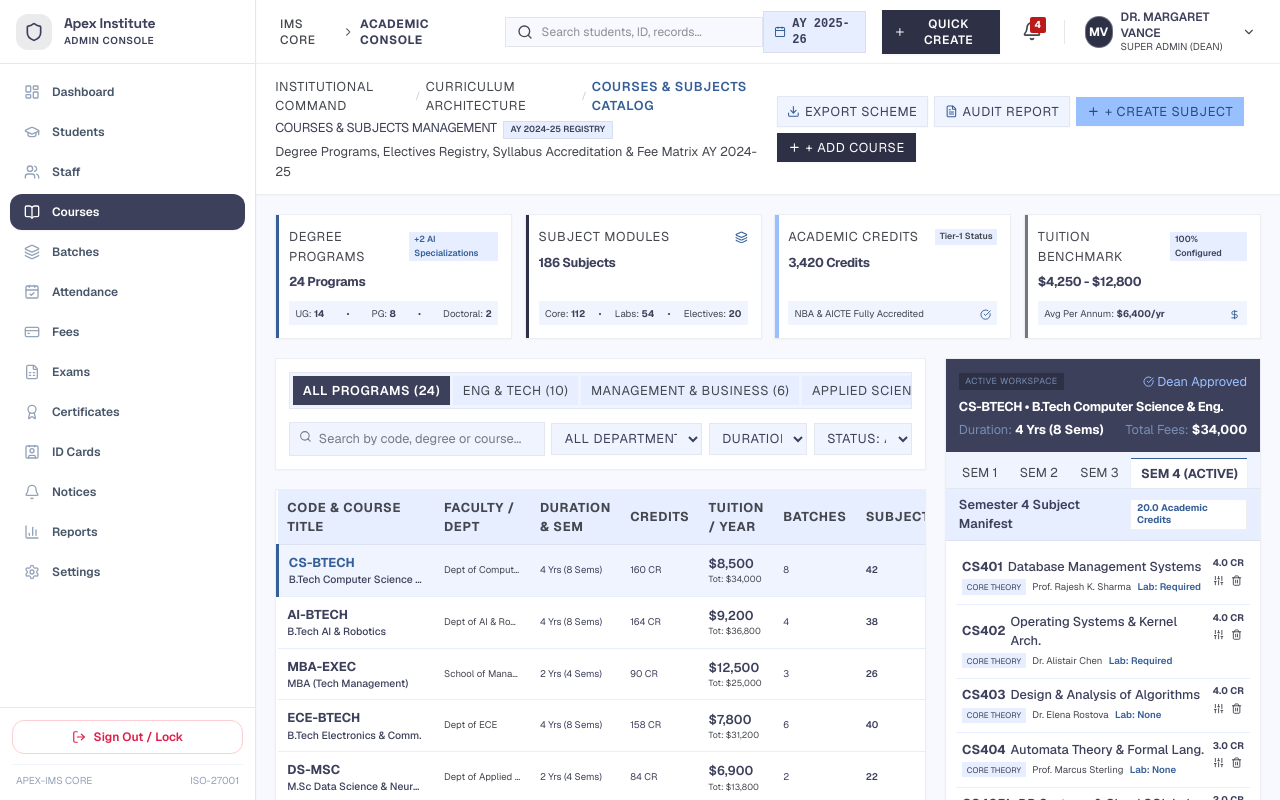
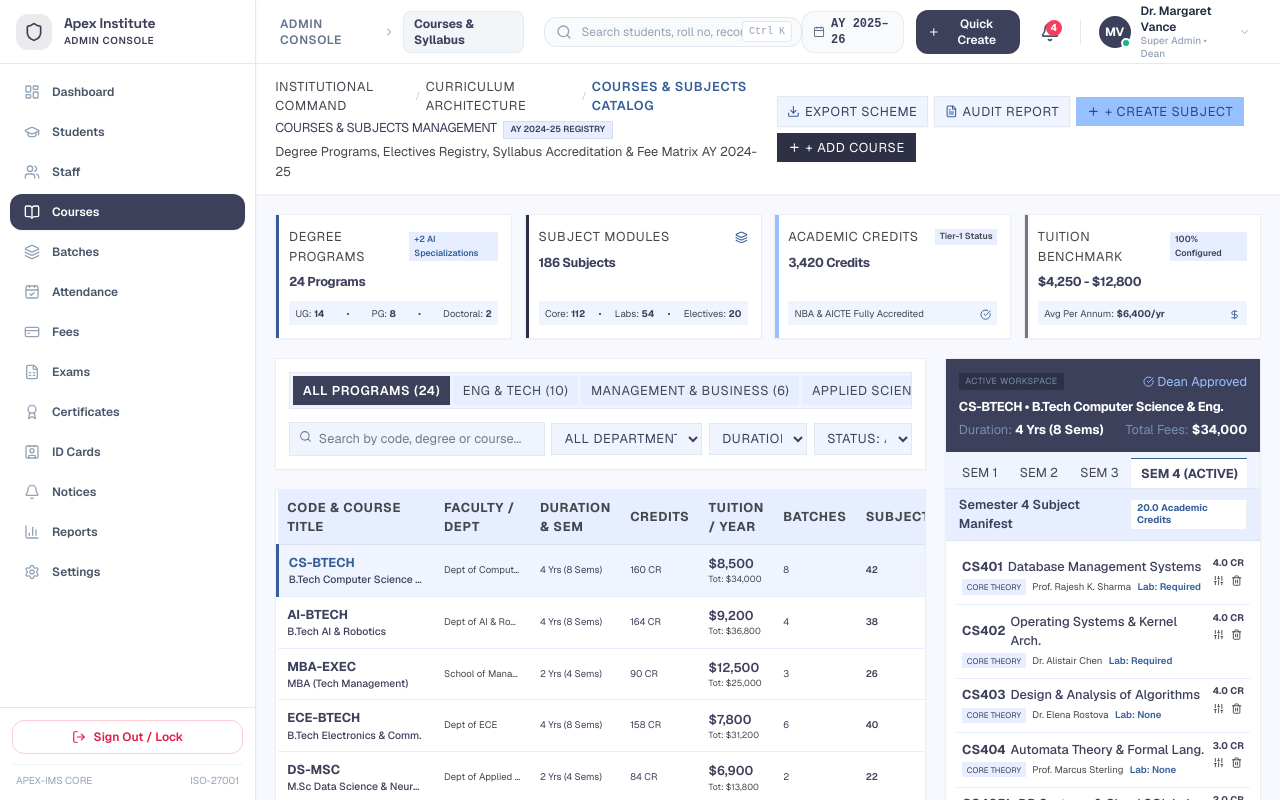
Before and after one commit to AmarOdizo/IMS, a Next.js app: page /admin/courses in a window 1280 px wide. Shown: the top 800 px of the page. Built offline with nearby package versions, Linux system fonts and the light colour scheme.

Commit message:
feat: add AdminHeader component with navigation and quick actions

```diff
--- a/src/components/admin/AdminHeader.tsx
+++ b/src/components/admin/AdminHeader.tsx
@@ -1,7 +1,8 @@
 "use client";
 
-import { useState } from "react";
+import { useState, useRef, useEffect } from "react";
 import Link from "next/link";
+import { usePathname } from "next/navigation";
 import {
   Search,
   Calendar,
@@ -12,145 +13,390 @@ import {
   UserCheck,
   CreditCard,
   UserPlus,
-  FileText
+  FileText,
+  X,
+  Layers,
+  Award,
+  Settings,
+  BarChart3,
+  LogOut,
+  Shield,
+  CheckCircle2,
+  AlertTriangle
 } from "lucide-react";
+
+// Route title mapping for admin sections
+const routeTitleMap: Record<string, string> = {
+  "/admin": "Dashboard",
+  "/admin/students": "Students",
+  "/admin/staff": "Staff Directory",
+  "/admin/courses": "Courses & Syllabus",
+  "/admin/batches": "Batches & Cohorts",
+  "/admin/attendance": "Attendance Register",
+  "/admin/fees": "Fee Accounting",
+  "/admin/exams": "Examination Matrix",
+  "/admin/certificates": "Certificates & Degrees",
+  "/admin/id-cards": "Identity Cards",
+  "/admin/notices": "Notices & Circulars",
+  "/admin/reports": "Operational Reports",
+  "/admin/settings": "System Settings",
+};
+
+interface NotificationItem {
+  id: string;
+  title: string;
+  desc: string;
+  time: string;
+  type: "admission" | "fee" | "alert" | "exam";
+  href: string;
+}
+
+const notificationsData: NotificationItem[] = [
+  {
+    id: "notif-1",
+    title: "New Admission Application",
+    desc: "Kavita Narang applied for B.Tech CS (Lateral Entry)",
+    time: "10 mins ago",
+    type: "admission",
+    href: "/admin/students",
+  },
+  {
+    id: "notif-2",
+    title: "Fee Payment Recorded",
+    desc: "₹48,500 received via UPI for Tranche 2 (Receipt #8492)",
+    time: "25 mins ago",
+    type: "fee",
+    href: "/admin/fees",
+  },
+  {
+    id: "notif-3",
+    title: "Attendance Deficit Alert",
+    desc: "B.Tech ME 4th Sem Section B dropped below 75% threshold",
+    time: "1 hour ago",
+    type: "alert",
+    href: "/admin/attendance",
+  },
+  {
+    id: "notif-4",
+    title: "Exam Marks Finalized",
+    desc: "Continuous assessment marks committed for CS-401 cohort",
+    time: "2 hours ago",
+    type: "exam",
+    href: "/admin/exams",
+  },
+];
 
 export default function AdminHeader() {
   const [showQuickModal, setShowQuickModal] = useState(false);
   const [showNotifications, setShowNotifications] = useState(false);
+  const [showProfileMenu, setShowProfileMenu] = useState(false);
+  const [searchQuery, setSearchQuery] = useState("");
+
+  const pathname = usePathname();
+  const headerRef = useRef<HTMLDivElement>(null);
+
+  // Close popovers on click outside
+  useEffect(() => {
+    function handleClickOutside(event: MouseEvent) {
+      if (headerRef.current && !headerRef.current.contains(event.target as Node)) {
+        setShowQuickModal(false);
+        setShowNotifications(false);
+        setShowProfileMenu(false);
+      }
+    }
+    document.addEventListener("mousedown", handleClickOutside);
+    return () => document.removeEventListener("mousedown", handleClickOutside);
+  }, []);
+
+  const getPageTitle = () => {
+    if (routeTitleMap[pathname]) {
+      return routeTitleMap[pathname];
+    }
+    const matched = Object.keys(routeTitleMap)
+      .filter((k) => k !== "/admin")
+      .find((k) => pathname.startsWith(k));
+    if (matched) {
+      return routeTitleMap[matched];
+    }
+    const segments = pathname.split("/").filter(Boolean);
+    const last = segments[segments.length - 1];
+    if (last && last !== "admin") {
+      return last
+        .split("-")
+        .map((w) => w.charAt(0).toUpperCase() + w.slice(1))
+        .join(" ");
+    }
+    return "Dashboard";
+  };
+
+  const currentTitle = getPageTitle();
 
   return (
-    <header className="fixed top-0 left-64 right-0 h-16 bg-surface-container-lowest border-b border-outline-variant/30 z-40 flex items-center justify-between px-6">
-      {/* Left: Breadcrumbs & Search */}
-      <div className="flex items-center gap-6">
-        <nav className="flex items-center gap-1.5 text-xs uppercase tracking-wider text-on-surface-variant font-medium">
-          <span className="hover:text-on-surface cursor-pointer">IMS Core</span>
-          <ChevronRight className="w-3.5 h-3.5 text-on-surface-variant" />
-          <span className="text-primary font-bold">Academic Console</span>
+    <header
+      ref={headerRef}
+      className="fixed top-0 left-64 right-0 h-16 bg-white/95 backdrop-blur-md border-b border-slate-200/90 z-40 flex items-center justify-between px-6 select-none shadow-2xs"
+    >
+      {/* Left: Dynamic Breadcrumbs & Search */}
+      <div className="flex items-center gap-5">
+        <nav className="flex items-center gap-2 text-xs">
+          <Link
+            href="/admin"
+            className="font-semibold text-slate-500 hover:text-slate-800 transition-colors uppercase tracking-wider"
+          >
+            Admin Console
+          </Link>
+          <ChevronRight className="w-3.5 h-3.5 text-slate-400" />
+          <span className="font-bold text-[#3D405B] bg-slate-100/90 px-2.5 py-1 rounded-lg border border-slate-200/80">
+            {currentTitle}
+          </span>
         </nav>
 
+        {/* Global Search Bar */}
         <div className="relative hidden xl:flex items-center w-72">
-          <Search className="absolute left-3 text-on-surface-variant w-4 h-4" />
+          <Search className="absolute left-3 text-slate-400 w-4 h-4 pointer-events-none" />
           <input
-            className="w-full bg-surface border border-outline-variant/40 pl-9 pr-3 py-1.5 text-xs text-on-surface focus:outline-none focus:border-primary-container placeholder:text-on-surface-variant/60"
-            placeholder="Search students, ID, records..."
+            value={searchQuery}
+            onChange={(e) => setSearchQuery(e.target.value)}
+            className="w-full bg-slate-50 hover:bg-slate-100/80 focus:bg-white border border-slate-200 pl-9 pr-12 py-1.5 text-xs text-slate-800 rounded-xl focus:outline-none focus:border-[#3D405B] focus:ring-2 focus:ring-slate-100 transition-all placeholder:text-slate-400"
+            placeholder="Search students, roll no, records..."
             type="text"
           />
+          <kbd className="absolute right-2.5 px-1.5 py-0.5 text-[10px] font-mono text-slate-400 bg-white border border-slate-200 rounded shadow-2xs pointer-events-none">
+            Ctrl K
+          </kbd>
         </div>
       </div>
 
-      {/* Right: Academic Year, Quick Actions, Profile */}
-      <div className="flex items-center gap-4">
+      {/* Right: Academic Year, Quick Actions, Notifications, Profile */}
+      <div className="flex items-center gap-3">
         {/* Academic Year Badge */}
-        <div className="inline-flex items-center gap-1.5 px-2.5 py-1 bg-surface-container border border-outline-variant/40 font-mono text-xs text-primary">
-          <Calendar className="w-3.5 h-3.5 text-secondary" />
-          <span className="font-semibold">AY 2025-26</span>
+        <div className="hidden sm:inline-flex items-center gap-1.5 px-2.5 py-1 bg-slate-50 border border-slate-200/80 rounded-xl font-mono text-xs text-[#3D405B] shadow-2xs">
+          <Calendar className="w-3.5 h-3.5 text-slate-500" />
+          <span className="font-semibold">AY 2025–26</span>
         </div>
 
-        {/* Quick Create Dropdown / Trigger */}
+        {/* Quick Create Dropdown */}
         <div className="relative">
           <button
-            onClick={() => setShowQuickModal(!showQuickModal)}
-            className="inline-flex items-center gap-1 px-3 py-1.5 bg-primary-container text-white text-xs uppercase tracking-wider font-semibold hover:bg-primary transition-colors shadow-sm"
+            onClick={() => {
+              setShowQuickModal(!showQuickModal);
+              setShowNotifications(false);
+              setShowProfileMenu(false);
+            }}
+            className="inline-flex items-center gap-1.5 px-3 py-1.5 bg-[#3D405B] hover:bg-[#2E3046] text-white text-xs font-semibold rounded-xl shadow-xs transition-all cursor-pointer"
           >
             <Plus className="w-3.5 h-3.5" />
             <span>Quick Create</span>
           </button>
 
           {showQuickModal && (
-            <div className="absolute right-0 mt-2 w-56 bg-surface-container-lowest border border-outline-variant/40 shadow-lg py-1 z-50 animate-in fade-in slide-in-from-top-1">
+            <div className="absolute right-0 mt-2 w-60 bg-white border border-slate-200 rounded-2xl shadow-xl p-2 z-50 animate-in fade-in slide-in-from-top-2 duration-150">
+              <div className="px-3 py-1.5 text-[10px] font-bold uppercase tracking-wider text-slate-400 border-b border-slate-100 mb-1">
+                Administrative Actions
+              </div>
+
               <Link
                 href="/admin/students"
                 onClick={() => setShowQuickModal(false)}
-                className="flex items-center gap-2 px-3 py-2 text-xs text-on-surface hover:bg-surface-container-low transition-colors"
+                className="flex items-center gap-2.5 px-3 py-2 text-xs font-medium text-slate-700 hover:text-[#3D405B] hover:bg-slate-50 rounded-xl transition-colors"
               >
-                <UserPlus className="w-4 h-4 text-secondary" />
-                <span>+ New Student Admission</span>
+                <div className="w-7 h-7 rounded-lg bg-blue-50 text-blue-600 flex items-center justify-center shrink-0">
+                  <UserPlus className="w-4 h-4" />
+                </div>
+                <span>New Student Admission</span>
               </Link>
+
               <Link
                 href="/admin/fees"
                 onClick={() => setShowQuickModal(false)}
-                className="flex items-center gap-2 px-3 py-2 text-xs text-on-surface hover:bg-surface-container-low transition-colors"
+                className="flex items-center gap-2.5 px-3 py-2 text-xs font-medium text-slate-700 hover:text-[#3D405B] hover:bg-slate-50 rounded-xl transition-colors"
               >
-                <CreditCard className="w-4 h-4 text-secondary" />
-                <span>+ Record Fee Payment</span>
+                <div className="w-7 h-7 rounded-lg bg-emerald-50 text-emerald-600 flex items-center justify-center shrink-0">
+                  <CreditCard className="w-4 h-4" />
+                </div>
+                <span>Record Fee Payment</span>
               </Link>
+
               <Link
                 href="/admin/attendance"
                 onClick={() => setShowQuickModal(false)}
-                className="flex items-center gap-2 px-3 py-2 text-xs text-on-surface hover:bg-surface-container-low transition-colors"
+                className="flex items-center gap-2.5 px-3 py-2 text-xs font-medium text-slate-700 hover:text-[#3D405B] hover:bg-slate-50 rounded-xl transition-colors"
               >
-                <UserCheck className="w-4 h-4 text-secondary" />
-                <span>+ Mark Attendance</span>
+                <div className="w-7 h-7 rounded-lg bg-indigo-50 text-indigo-600 flex items-center justify-center shrink-0">
+                  <UserCheck className="w-4 h-4" />
+                </div>
+                <span>Daily Attendance Sync</span>
               </Link>
+
+              <Link
+                href="/admin/batches"
+                onClick={() => setShowQuickModal(false)}
+                className="flex items-center gap-2.5 px-3 py-2 text-xs font-medium text-slate-700 hover:text-[#3D405B] hover:bg-slate-50 rounded-xl transition-colors"
+              >
+                <div className="w-7 h-7 rounded-lg bg-purple-50 text-purple-600 flex items-center justify-center shrink-0">
+                  <Layers className="w-4 h-4" />
+                </div>
+                <span>Create Batch Cohort</span>
+              </Link>
+
               <Link
                 href="/admin/notices"
                 onClick={() => setShowQuickModal(false)}
-                className="flex items-center gap-2 px-3 py-2 text-xs text-on-surface hover:bg-surface-container-low transition-colors"
+                className="flex items-center gap-2.5 px-3 py-2 text-xs font-medium text-slate-700 hover:text-[#3D405B] hover:bg-slate-50 rounded-xl transition-colors"
               >
-                <FileText className="w-4 h-4 text-secondary" />
-                <span>+ Broadcast Notice</span>
+                <div className="w-7 h-7 rounded-lg bg-amber-50 text-amber-600 flex items-center justify-center shrink-0">
+                  <FileText className="w-4 h-4" />
+                </div>
+                <span>Broadcast Circular</span>
               </Link>
             </div>
           )}
         </div>
 
-        {/* Notification Bell */}
+        {/* Notifications Popover */}
         <div className="relative">
           <button
-            onClick={() => setShowNotifications(!showNotifications)}
+            onClick={() => {
+              setShowNotifications(!showNotifications);
+              setShowQuickModal(false);
+              setShowProfileMenu(false);
+            }}
             aria-label="Notifications"
-            className="relative p-1.5 text-on-surface-variant hover:text-on-surface hover:bg-surface transition-colors"
+            className="relative p-2 text-slate-600 hover:text-slate-900 hover:bg-slate-100 rounded-xl transition-colors cursor-pointer"
           >
             <Bell className="w-5 h-5" />
-            <span className="absolute top-0.5 right-0.5 flex items-center justify-center h-4 w-4 bg-error text-white text-[10px] leading-none font-bold rounded-sm">
+            <span className="absolute top-1.5 right-1.5 flex items-center justify-center h-4 w-4 bg-rose-500 text-white text-[10px] leading-none font-bold rounded-full">
               4
             </span>
           </button>
 
           {showNotifications && (
-            <div className="absolute right-0 mt-2 w-72 bg-surface-container-lowest border border-outline-variant/40 shadow-xl py-2 z-50 text-xs">
-              <div className="px-3 py-1 font-bold text-primary border-b border-outline-variant/20 flex justify-between">
-                <span>Recent Alerts</span>
-                <span className="text-[10px] text-secondary">4 new</span>
+            <div className="absolute right-0 mt-2 w-80 sm:w-88 bg-white border border-slate-200 rounded-2xl shadow-xl p-4 z-50 animate-in fade-in slide-in-from-top-2 duration-150">
+              <div className="flex items-center justify-between pb-3 border-b border-slate-100">
+                <div className="flex items-center gap-2">
+                  <span className="text-xs font-bold uppercase tracking-wider text-slate-800">
+                    Administrative Alerts
+                  </span>
+                  <span className="px-1.5 py-0.5 bg-blue-50 text-blue-700 text-[10px] font-bold rounded-full border border-blue-200">
+                    4 New
+                  </span>
                 </div>
-              <div className="divide-y divide-outline-variant/10 max-h-60 overflow-y-auto">
-                <div className="px-3 py-2 hover:bg-surface-container-low cursor-pointer">
-                  <p className="font-semibold text-primary">New Admission Applied</p>
-                  <p className="text-on-surface-variant text-[11px]">Kavita Narang (MBA Tech Sem 1)</p>
-                  <span className="text-[9px] text-secondary font-mono">10 mins ago</span>
+                <button
+                  onClick={() => setShowNotifications(false)}
+                  className="p-1 text-slate-400 hover:text-slate-600 rounded-lg hover:bg-slate-100 transition-colors cursor-pointer"
+                >
+                  <X className="w-3.5 h-3.5" />
+                </button>
               </div>
-                <div className="px-3 py-2 hover:bg-surface-container-low cursor-pointer">
-                  <p className="font-semibold text-primary">Fee Payment Recorded</p>
-                  <p className="text-on-surface-variant text-[11px]">₹24,500 received via UPI (Receipt #9042)</p>
-                  <span className="text-[9px] text-secondary font-mono">25 mins ago</span>
+
+              <div className="divide-y divide-slate-100 mt-2 max-h-72 overflow-y-auto">
+                {notificationsData.map((item) => (
+                  <Link
+                    key={item.id}
+                    href={item.href}
+                    onClick={() => setShowNotifications(false)}
+                    className="py-2.5 px-1.5 flex flex-col gap-1 hover:bg-slate-50 rounded-xl transition-colors block text-left"
+                  >
+                    <div className="flex items-center justify-between text-[10px]">
+                      <span className="font-semibold text-[#3D405B]">
+                        {item.title}
+                      </span>
+                      <span className="text-slate-400 font-mono">{item.time}</span>
                     </div>
-                <div className="px-3 py-2 hover:bg-surface-container-low cursor-pointer">
-                  <p className="font-semibold text-error">Low Attendance Alert</p>
-                  <p className="text-on-surface-variant text-[11px]">Diploma Mech Batch 23 dropped below 75%</p>
-                  <span className="text-[9px] text-secondary font-mono">1 hr ago</span>
+                    <p className="text-xs text-slate-500 line-clamp-2 leading-relaxed">
+                      {item.desc}
+                    </p>
+                  </Link>
+                ))}
               </div>
+
+              <div className="pt-3 mt-1 border-t border-slate-100 text-center">
+                <Link
+                  href="/admin/notices"
+                  onClick={() => setShowNotifications(false)}
+                  className="text-xs font-semibold text-blue-600 hover:text-blue-700 inline-flex items-center gap-1"
+                >
+                  <span>View All Circulars &amp; Directives</span>
+                  <ChevronRight className="w-3.5 h-3.5" />
+                </Link>
               </div>
             </div>
           )}
         </div>
 
-        <div className="h-6 w-px bg-outline-variant/40"></div>
+        {/* Divider */}
+        <div className="h-6 w-px bg-slate-200"></div>
 
-        {/* Profile Card */}
-        <div className="flex items-center gap-2 pl-1 cursor-pointer hover:opacity-90">
-          <div className="w-8 h-8 rounded-full bg-primary-container text-white flex items-center justify-center font-bold text-xs border border-outline-variant/40">
+        {/* Profile Chip & Dropdown */}
+        <div className="relative">
+          <button
+            onClick={() => {
+              setShowProfileMenu(!showProfileMenu);
+              setShowQuickModal(false);
+              setShowNotifications(false);
+            }}
+            className="flex items-center gap-2.5 p-1.5 hover:bg-slate-100/80 rounded-xl transition-all cursor-pointer text-left"
+          >
+            <div className="relative">
+              <div className="w-8 h-8 rounded-full bg-[#3D405B] text-white flex items-center justify-center font-bold text-xs shadow-xs">
                 MV
               </div>
-          <div className="hidden md:flex flex-col text-left leading-tight">
-            <span className="text-xs uppercase text-on-surface font-semibold">
+              <span className="absolute bottom-0 right-0 w-2.5 h-2.5 rounded-full bg-emerald-500 border-2 border-white"></span>
+            </div>
+            <div className="hidden md:flex flex-col leading-tight">
+              <span className="text-xs font-semibold text-slate-800">
                 Dr. Margaret Vance
               </span>
-            <span className="text-[10px] uppercase text-on-surface-variant">
-              Super Admin (Dean)
+              <span className="text-[10px] text-slate-400 font-medium">
+                Super Admin &bull; Dean
               </span>
             </div>
-          <ChevronDown className="w-4 h-4 text-on-surface-variant" />
+            <ChevronDown className="w-3.5 h-3.5 text-slate-400 hidden sm:block" />
+          </button>
+
+          {showProfileMenu && (
+            <div className="absolute right-0 mt-2 w-64 bg-white border border-slate-200 rounded-2xl shadow-xl p-2 z-50 animate-in fade-in slide-in-from-top-2 duration-150">
+              <div className="p-3 border-b border-slate-100 mb-1 bg-slate-50/70 rounded-xl">
+                <p className="text-xs font-bold text-[#3D405B]">Dr. Margaret Vance</p>
+                <p className="text-[11px] text-slate-400 font-mono">dean.office@apex.edu</p>
+                <div className="mt-1.5 flex items-center gap-1.5">
+                  <span className="inline-flex items-center gap-1 px-2 py-0.5 bg-emerald-50 text-emerald-700 text-[10px] font-semibold rounded-full border border-emerald-200">
+                    <Shield className="w-3 h-3" />
+                    Central Admin
+                  </span>
+                </div>
+              </div>
+
+              <Link
+                href="/admin/settings"
+                onClick={() => setShowProfileMenu(false)}
+                className="flex items-center gap-2 px-3 py-2 text-xs font-medium text-slate-700 hover:text-[#3D405B] hover:bg-slate-50 rounded-xl transition-colors"
+              >
+                <Settings className="w-4 h-4 text-slate-500" />
+                <span>System Configuration</span>
+              </Link>
+
+              <Link
+                href="/admin/reports"
+                onClick={() => setShowProfileMenu(false)}
+                className="flex items-center gap-2 px-3 py-2 text-xs font-medium text-slate-700 hover:text-[#3D405B] hover:bg-slate-50 rounded-xl transition-colors"
+              >
+                <BarChart3 className="w-4 h-4 text-slate-500" />
+                <span>Executive Reports</span>
+              </Link>
+
+              <div className="h-px bg-slate-100 my-1"></div>
+
+              <Link
+                href="/login"
+                onClick={() => setShowProfileMenu(false)}
+                className="flex items-center gap-2 px-3 py-2 text-xs font-medium text-rose-600 hover:bg-rose-50 rounded-xl transition-colors"
+              >
+                <LogOut className="w-4 h-4 text-rose-500" />
+                <span>Sign Out</span>
+              </Link>
+            </div>
+          )}
         </div>
       </div>
     </header>
```
Lines whose indentation alone changed are shown as unchanged.
